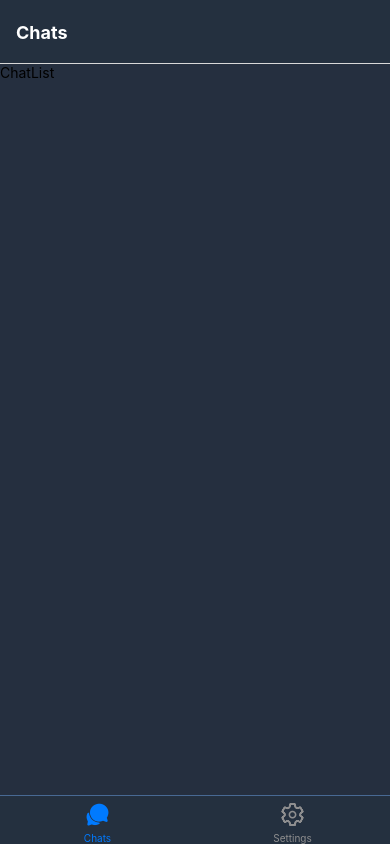
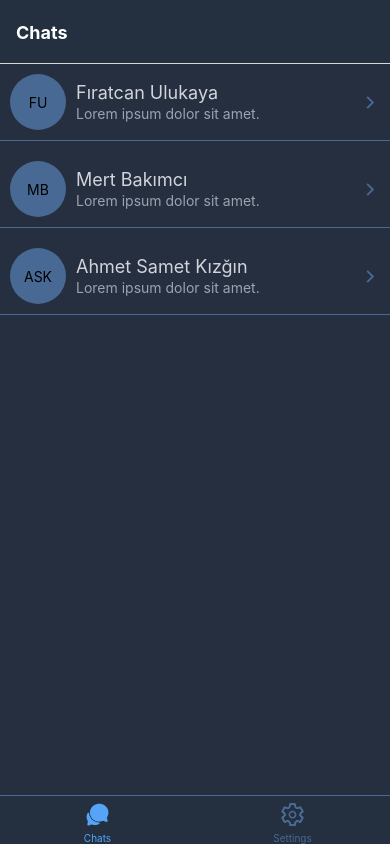
Before and after one commit to ACECLEZ/privatePWC, a React Native app: screen /Chats in a window 390 px wide. Built offline with nearby package versions, Linux system fonts and the light colour scheme.

Commit message:
chat list created

```diff
--- a/App.js
+++ b/App.js
@@ -39,9 +39,11 @@ const TabsNavigator = () => (
             fontSize: 18,
             fontWeight: 'bold',
         },
+        tabBarActiveTintColor: colors.thirdColor,
+        tabBarInactiveTintColor: colors.secondaryColorAlt,
         tabBarIcon: ({focused, color, size}) => {
             let iconName;
-            if(route.name === 'Chats') {
+            if (route.name === 'Chats') {
                 iconName = focused ? 'chatbubbles' : 'chatbubbles-outline'
             } else if (route.name === 'Settings') {
                 iconName = focused ? 'settings' : 'settings-outline'
--- /dev/null
+++ b/components/ContactRow.jsx
@@ -0,0 +1,60 @@
+import {Alert, StyleSheet, Text, TouchableOpacity, View} from "react-native";
+import {Ionicons} from "@expo/vector-icons";
+import {colors} from "../config/constants";
+import React from "react";
+
+const ContactRow = ({name, subtitle, onPress}) => {
+    return (
+        <TouchableOpacity onPress={onPress}>
+            <View style={styles.row}>
+
+                <View style={styles.avatar}>
+                    <Text
+                        style={styles.avatarLabel}>{name.split(' ').reduce((prev, current) => `${prev}${current[0]}`, '')}</Text>
+                </View>
+
+                <View style={styles.textsContainer}>
+                    <Text style={styles.name}>{name}</Text>
+                    <Text style={styles.subtitle}>{subtitle}</Text>
+                </View>
+                <Ionicons name="chevron-forward-outline" size={20} color={colors.secondaryColorAlt}/>
+            </View>
+        </TouchableOpacity>
+    )
+}
+
+const styles = StyleSheet.create({
+    row: {
+        paddingHorizontal: 10,
+        paddingVertical: 10,
+        borderStyle: 'solid',
+        borderBottomWidth: 1,
+        borderColor: colors.secondaryColorAlt,
+        marginBottom: 10,
+        flexDirection: 'row',
+        alignItems: 'center',
+    },
+    textsContainer: {
+        flex: 1,
+    },
+    name: {
+        fontSize: 18,
+        color: '#D1D5DB'
+    },
+    subtitle: {
+        marginTop: 2,
+        fontSize: 14,
+        color: '#9CA3AF'
+    },
+    avatar: {
+        width: 56,
+        height: 56,
+        borderRadius: 28,
+        backgroundColor: colors.secondaryColorAlt,
+        justifyContent: 'center',
+        alignItems: 'center',
+        marginRight: 10,
+    }
+})
+
+export default ContactRow;
--- a/screens/ChatList.jsx
+++ b/screens/ChatList.jsx
@@ -1,11 +1,29 @@
 import React from 'react';
-import {Text} from "react-native";
+import {ScrollView, Alert} from "react-native";
+import ContactRow from "../components/ContactRow";
+
+const chats = [
+    {
+        name: 'Fıratcan Ulukaya',
+        subtitle: 'Lorem ipsum dolor sit amet.'
+    },
+    {
+        name: 'Mert Bakımcı',
+        subtitle: 'Lorem ipsum dolor sit amet.'
+    },
+    {
+        name: 'Ahmet Samet Kızğın',
+        subtitle: 'Lorem ipsum dolor sit amet.'
+    }
+]
 
 const ChatList = () => {
-    return(
-        <Text>
-            ChatList
-        </Text>
+    return (
+        <ScrollView>
+            {chats.map((chat, index) => (
+                <ContactRow key={index} {...chat}/>
+            ))}
+        </ScrollView>
     )
 }
 
```
